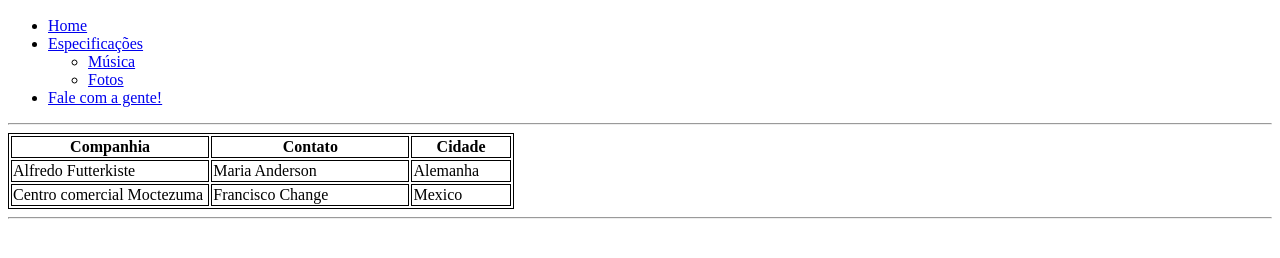
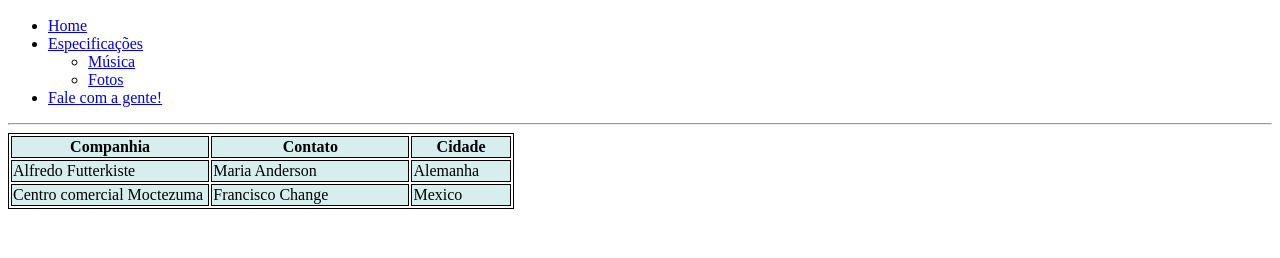
Before and after one commit to GustavoPeetry/DevWeb, a plain HTML site: page Aula-HTML-CSS-JS/index.html in a window 1280 px wide. Shown: the part 50-308 px from the top of the page. Drawn offline with Linux system fonts and the light colour scheme.

Commit message:
Update index.html

```diff
--- a/Aula-HTML-CSS-JS/index.html
+++ b/Aula-HTML-CSS-JS/index.html
@@ -29,6 +29,9 @@
 
    <!--Tabela-->
         <table>
+            <colgroup>
+            <col span="3" style="background-color: #D6EEEE">
+            </colgroup>
             <tr>
                 <th>Companhia</th>
                 <th>Contato</th>
@@ -45,7 +48,6 @@
                 <td>Mexico</td>
             </tr>
         </table>
-        <hr>
 
 <!--Fechando o corpo e cabeçalho-->
 </body>
```
